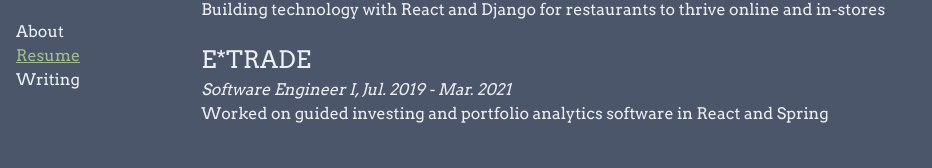
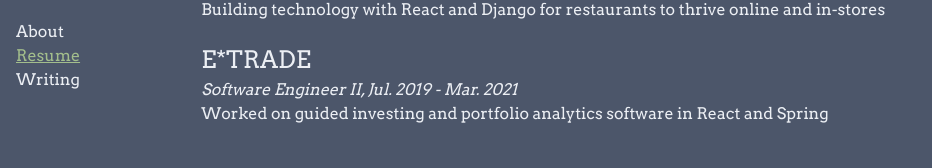
Before and after one commit to ja153903/jabbariao_dotcom, a Next.js app: page /resume in a window 1280 px wide. Shown: the part 128-296 px from the top of the page, without its empty margins (0-932 px from the left). Built offline with nearby package versions, Linux system fonts and the light colour scheme.

Commit message:
adding passHref

```diff
--- a/components/Navigation.tsx
+++ b/components/Navigation.tsx
@@ -13,7 +13,7 @@ function Navigation() {
 
   return (
     <Flex direction="column" marginTop="20px">
-      <Link href="/">
+      <Link href="/" passHref>
         <ChakraLink
           sx={{
             textDecoration: getTextDecoration('/'),
@@ -23,7 +23,7 @@ function Navigation() {
           About
         </ChakraLink>
       </Link>
-      <Link href="/resume">
+      <Link href="/resume" passHref>
         <ChakraLink
           sx={{
             textDecoration: getTextDecoration('/resume'),
@@ -33,7 +33,7 @@ function Navigation() {
           Resume
         </ChakraLink>
       </Link>
-      <Link href="/writing">
+      <Link href="/writing" passHref>
         <ChakraLink
           sx={{
             textDecoration: getTextDecoration('/writing'),
--- a/pages/resume.tsx
+++ b/pages/resume.tsx
@@ -17,7 +17,7 @@ const Resume: NextPage = () => {
         />
         <ResumeItem
           title="E*TRADE"
-          subTitle="Software Engineer I, Jul. 2019 - Mar. 2021"
+          subTitle="Software Engineer II, Jul. 2019 - Mar. 2021"
           description="Worked on guided investing and portfolio analytics software in React and Spring"
           isLastItem
         />
```
